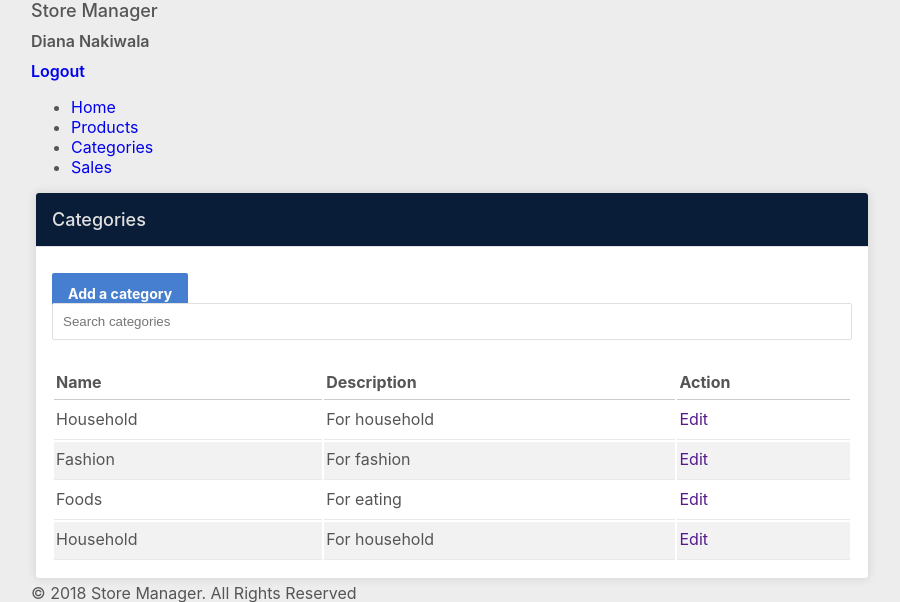
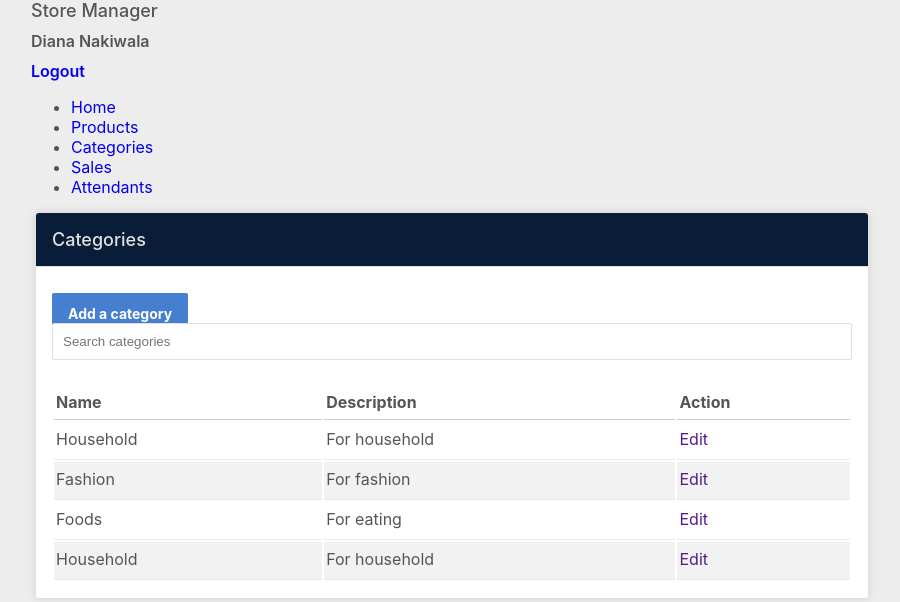
Before and after one commit to Dianawats/store-manager, a Python web app: template UI/templates/admin/categories.html in a window 1280 px wide. Shown: the top 602 px of the page, without its empty margins (193-1093 px from the left). Run offline with Jinja, Linux system fonts and the light colour scheme; the template is opened without the code that fills it, so the values that code supplies are empty.

Commit message:
update categories file in admin folder[Fixes #161111730]

```diff
--- a/UI/templates/admin/categories.html
+++ b/UI/templates/admin/categories.html
@@ -36,9 +36,11 @@
 
 	    			<li>
 	    				<a href="sales.html">Sales</a>
+					</li>
+
+					<li>
+	    				<a href="attendants.html">Attendants</a>
 	    			</li>
-
-
 
 	    		</ul>
 	    	</div>
```
